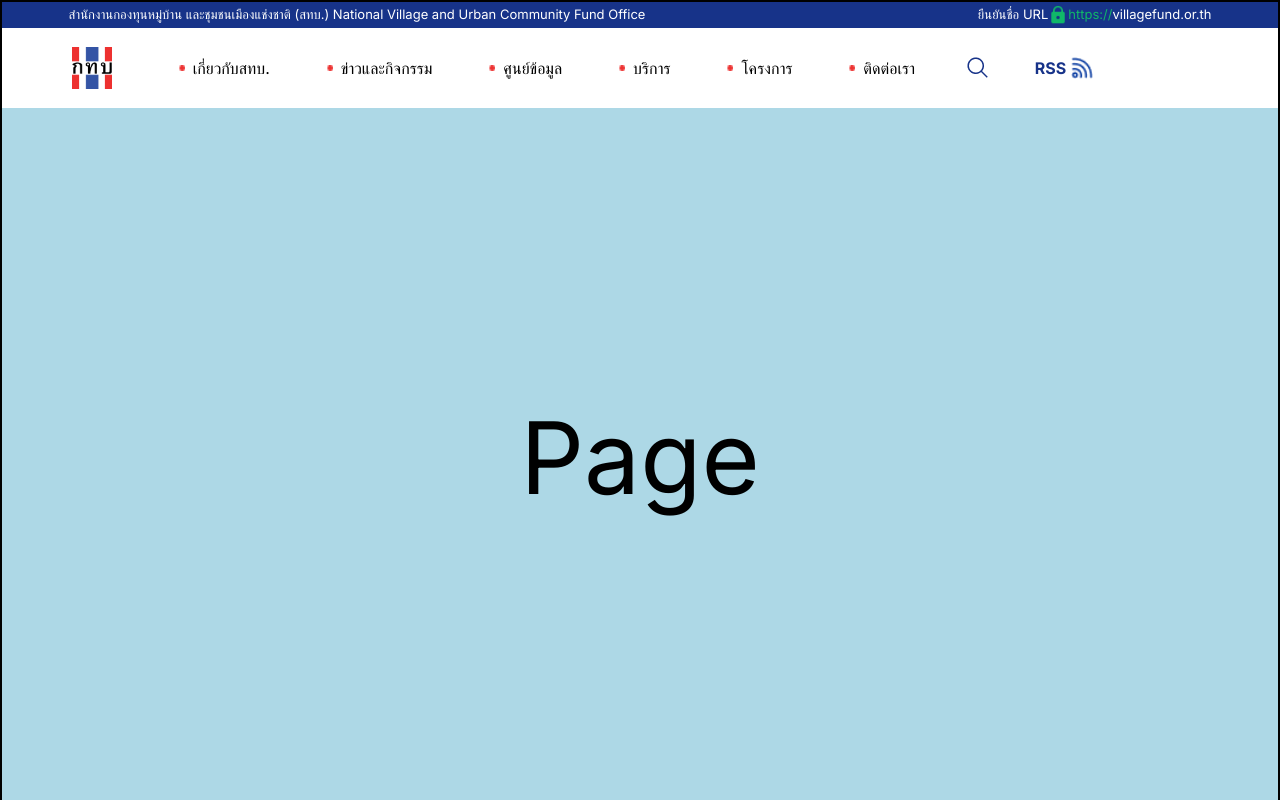
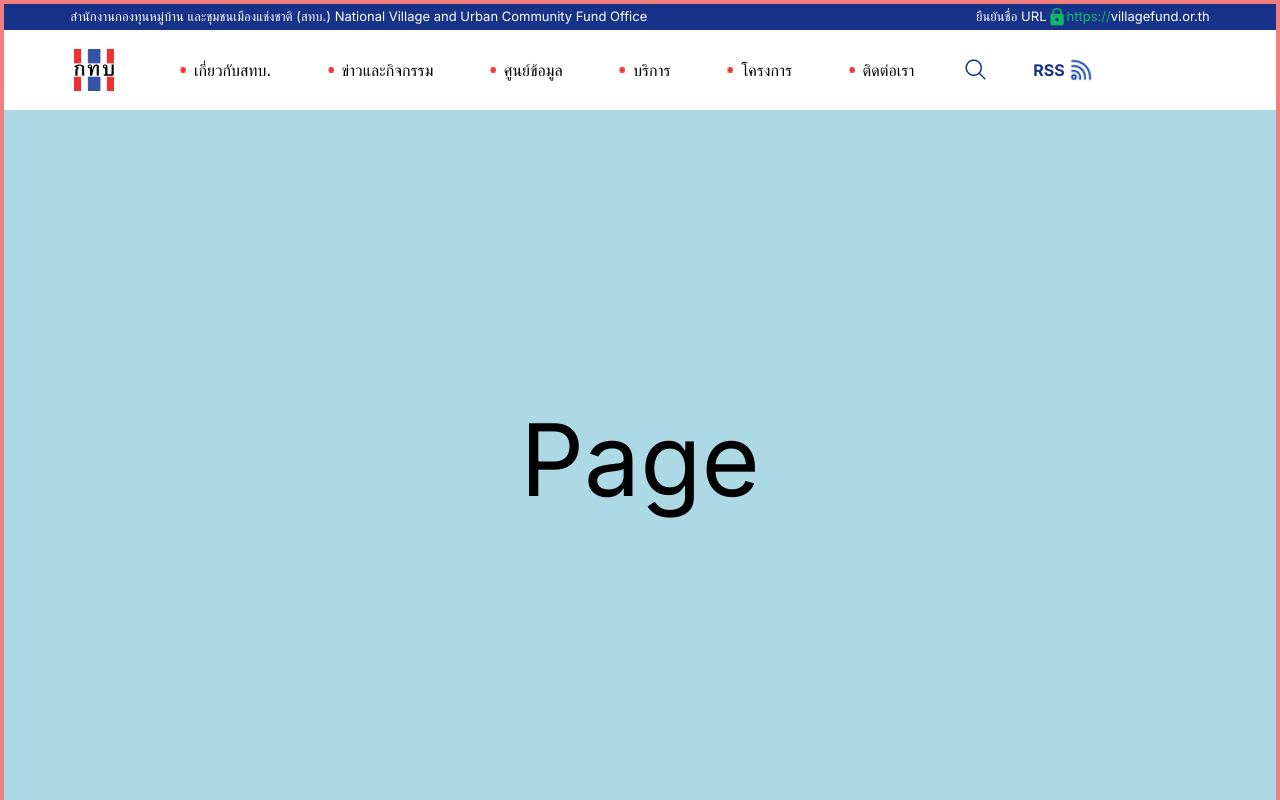
Before and after one commit to tanaphatkaewsri/next-dashboard, a Next.js app: page /villagefund in a window 1280 px wide. Shown: the top 800 px of the page. Built offline with nearby package versions, Linux system fonts and the light colour scheme; a web font is replaced by a local one.

Commit message:
first commit

```diff
--- a/app/ui/village.module.css
+++ b/app/ui/village.module.css
@@ -9,6 +9,13 @@
   /* border: 4px solid yellow; */
 }
 
+.container {
+  display: flex;
+  flex-direction: column;
+  min-height: 100vh;
+  min-width: 375px;
+  border: 4px solid lightcoral;
+}
 /* .titleLeft,
 .titleRight {
   display: flex;
--- a/app/villagefund/page.tsx
+++ b/app/villagefund/page.tsx
@@ -1,45 +1,10 @@
 import village from '@/app/ui/village.module.css';
-import Image from 'next/image';
-import Link from 'next/link';
 import SideNav from './sidenav';
 import FooterNav from './footer';
 
-// const menu = [
-//   { key: 'About', name: 'เกี่ยวกับสทบ.', href: '/villagefund' },
-//   { key: 'News', name: 'ข่าวและกิจกรรม', href: '/villagefund' },
-//   { key: 'Infomation', name: 'ศูนย์ข้อมูล', href: '/villagefund' },
-//   { key: 'Service', name: 'บริการ', href: '/villagefund' },
-//   { key: 'Project', name: 'โครงการ', href: '/villagefund' },
-//   { key: 'Contact', name: 'ติดต่อเรา', href: '/villagefund' },
-// ];
-
-// const menuJustice = [
-//   { key: 'appeal', name: 'ช่องทางการร้องเรียนการทุจริต', href: '/villagefund' },
-//   {
-//     key: 'policyInformation',
-//     name: 'นโยบาลมั่นคงปลอดภัยสารสนเทศ',
-//     href: '/villagefund',
-//   },
-
-//   {
-//     key: 'policyPrivacy',
-//     name: 'นโยบาลคุ้มครองข้อมมูลส่วนบุคคล',
-//     href: '/villagefund',
-//   },
-// ];
-
-// const socialIcon = [
-//   { key: 'fb', src: '/villagefunds/fb-icon.png' },
-//   { key: 'yt', src: '/villagefunds/yt-icon.png' },
-//   { key: 'tk', src: '/villagefunds/tk-icon.png' },
-//   { key: 'ig', src: '/villagefunds/ig-icon.png' },
-//   { key: 'gg', src: '/villagefunds/gg-icon.png' },
-//   { key: 'x', src: '/villagefunds/x-icon.png' },
-// ];
-
 export default function Page() {
   return (
-    <main className="flex min-h-screen flex-col border-2 border-black p-0">
+    <main className={village.container}>
       <SideNav />
 
       <div className={village.body}>
```
Also changed, not shown: 1 other file (tests, documents, lock files or other folders).
